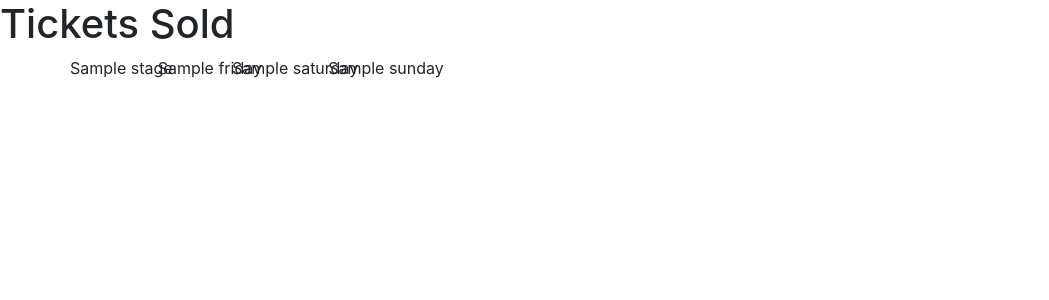
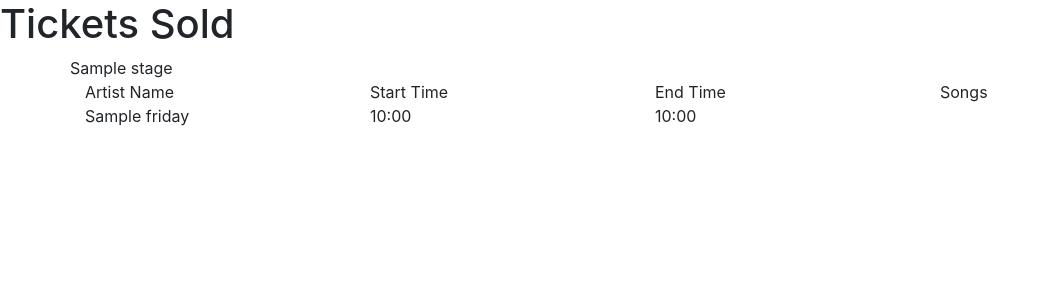
Before and after one commit to henrivrod/coachella, a Flask app: template templates/stages.html in a window 1280 px wide. Shown: the top 300 px of the page, without its empty margins (0-1049 px from the left). Run offline with Flask 2, Linux system fonts and the light colour scheme; the template is opened without the code that fills it: most values are stand-ins (such as "Sample title", 1, 10 or a date in 2020); parts of the project's set-up code (start-up, migrations or seed data) failed here and were passed over.

Commit message:
Starting stage page

```diff
--- a/templates/stages.html
+++ b/templates/stages.html
@@ -9,23 +9,37 @@
     {% for s in stages %}
         <div class="row">
         {{ s.stage_name }}
+        </div>
             {% set id = s.stage_id %}
+            <div class="row">
+                <div class="col-md-3">
+                    Artist Name
+                </div>
+                <div class="col-md-3">
+                    Start Time
+                </div>
+                <div class="col-md-3">
+                    End Time
+                </div>
+                <div class="col-md-3">
+                    Songs
+                </div>
+            </div>
             {% for a in friday[id] %}
                 <div class="row">
-                    {{ a }}
+                    <div class="col-md-3">
+                        {{ a.artist_name }}
+                    </div>
+                    <div class="col-md-3">
+                        {{ a.set_start_time.strftime('%H:%M') }}
+                    </div>
+                    <div class="col-md-3">
+                        {{ a.set_end_time.strftime('%H:%M') }}
+                    </div>
+                    <div class="col-md-3">
+                    </div>
                 </div>
             {% endfor %}
-            {% for a in saturday[id] %}
-                <div class="row">
-                    {{ a }}
-                </div>
-            {% endfor %}
-            {% for a in sunday[id] %}
-                <div class="row">
-                    {{ a }}
-                </div>
-            {% endfor %}
-        </div>
     {% endfor %}
 
 </div>
```
